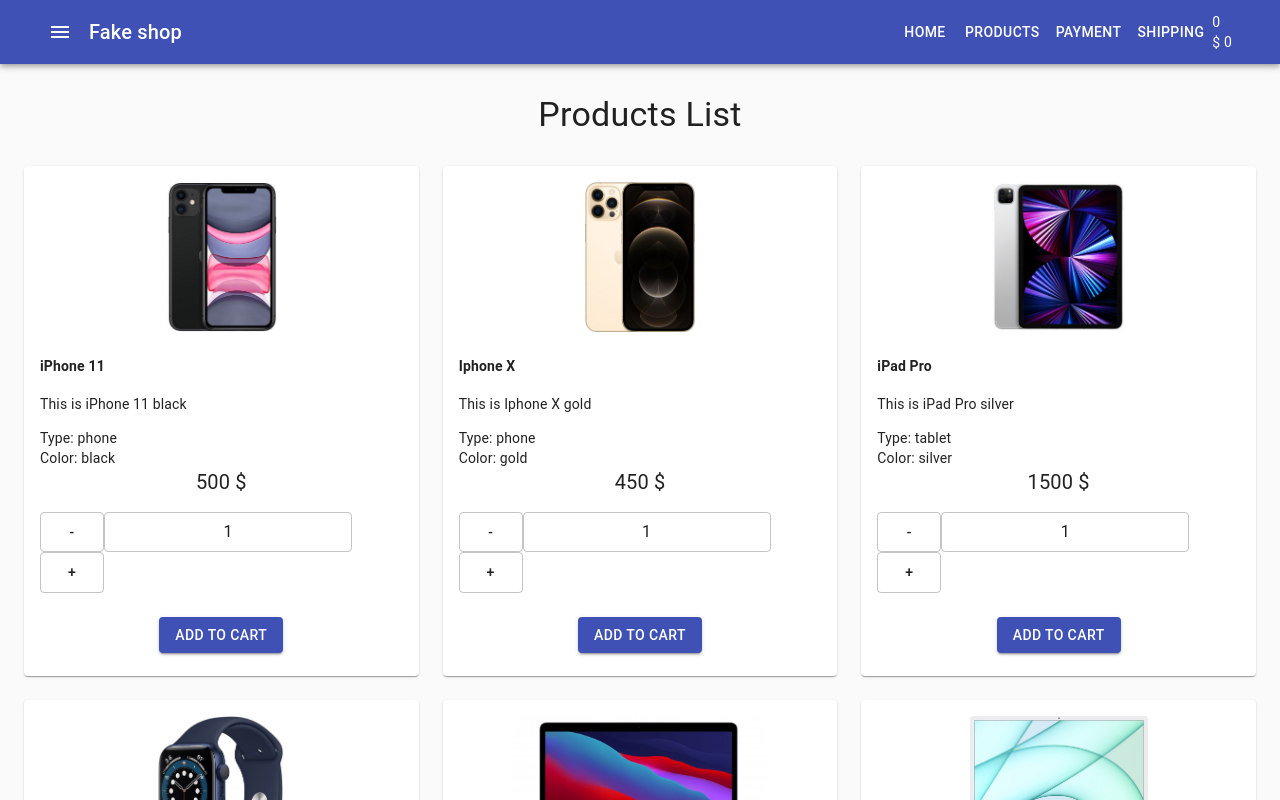
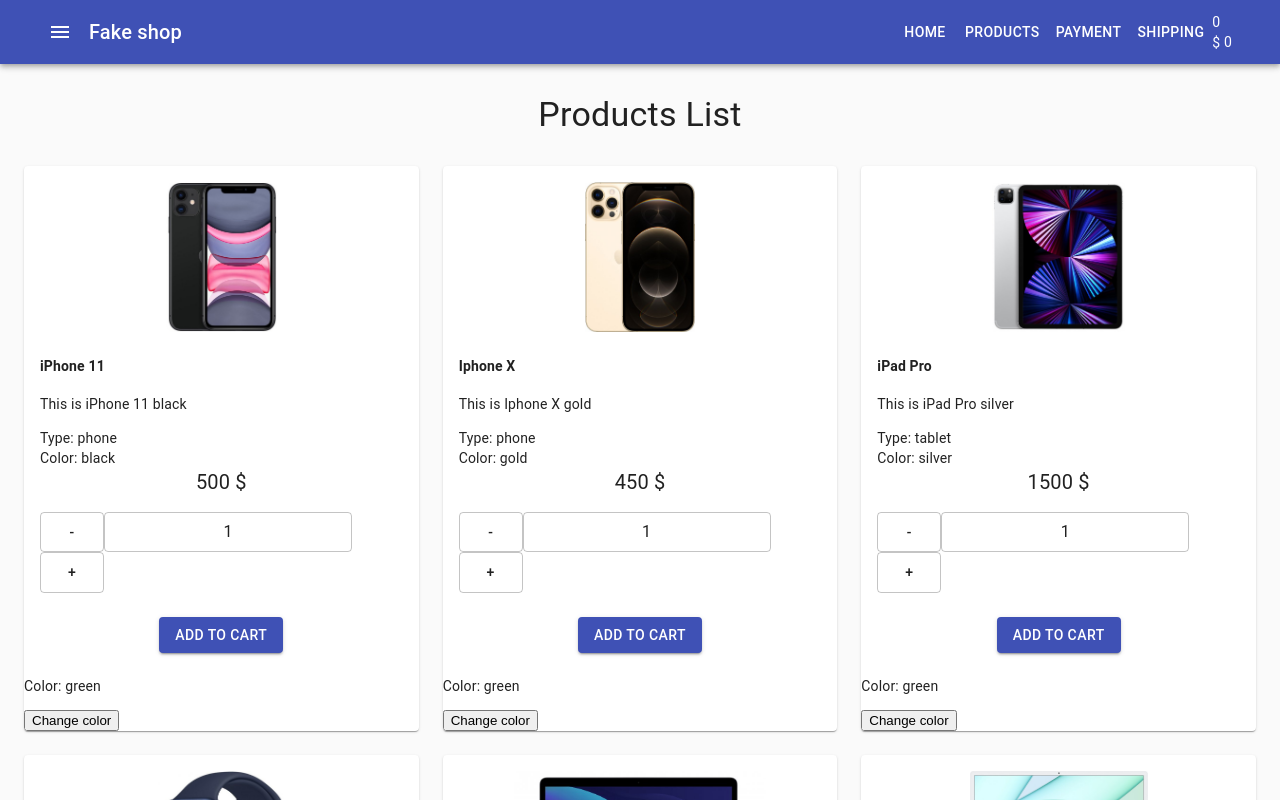
Before and after one commit to Kerekesh/shop-project, a React (Create React App) app: page / in a window 1280 px wide. Shown: the top 800 px of the page. Built offline with nearby package versions, Linux system fonts and the light colour scheme.

Commit message:
toggle productColor to green and red

```diff
--- a/package.json
+++ b/package.json
@@ -39,7 +39,8 @@
     ]
   },
   "devDependencies": {
-    "eslint": "^7.29.0",
+    "babel-eslint": "^10.1.0",
+    "eslint": "^7.31.0",
     "eslint-config-prettier": "^8.3.0",
     "eslint-plugin-react": "^7.24.0",
     "eslint-plugin-react-hooks": "^4.2.0",
--- a/src/components/Products/ProductListItem.js
+++ b/src/components/Products/ProductListItem.js
@@ -8,12 +8,9 @@
 import "./ProductListItem.css"
 
 class ProductListItem extends Component {
-    constructor() {
-        super()
-        this.state = {
-            productCount: 1,
-        }
-        this.onIncrementClick = this.onIncrementClick.bind(this)
+    state = {
+        productCount: 1,
+        productColor: "green",
     }
 
     onIncrementClick() {
@@ -22,6 +19,17 @@
         }))
     }
 
+    onDecrementClick = () => {
+        this.setState(prevState => ({
+            productCount: prevState.productCount - 1,
+        }))
+    }
+
+    changeColor = () => {
+        this.setState({
+            productColor: this.state.productColor == "green" ? "red" : "green",
+        })
+    }
     render() {
         const { name, description, type, color, price, image } = this.props
 
@@ -39,6 +47,7 @@
                     <div className="product-quantity">
                         <Button
                             variant="outlined"
+                            onClick={() => this.onDecrementClick()}
                         >
                             -
                         </Button>
@@ -49,7 +58,7 @@
                         ></TextField>
                         <Button
                             variant="outlined"
-                            onClick={this.onIncrementClick}
+                            onClick={() => this.onIncrementClick()}
                         >
                             +
                         </Button>
@@ -58,6 +67,9 @@
                 <CardActions className="btn-wrap">
                     <Button variant="contained" color="primary">Add to cart</Button>
                 </CardActions>
+
+                <p>Color: {this.state.productColor}</p>
+                <button onClick={() => this.changeColor()}>Change color</button>
             </Card>
         )
     }
```
Also changed, not shown: .eslintrc.js, 1 other file (tests, documents, lock files or other folders).
